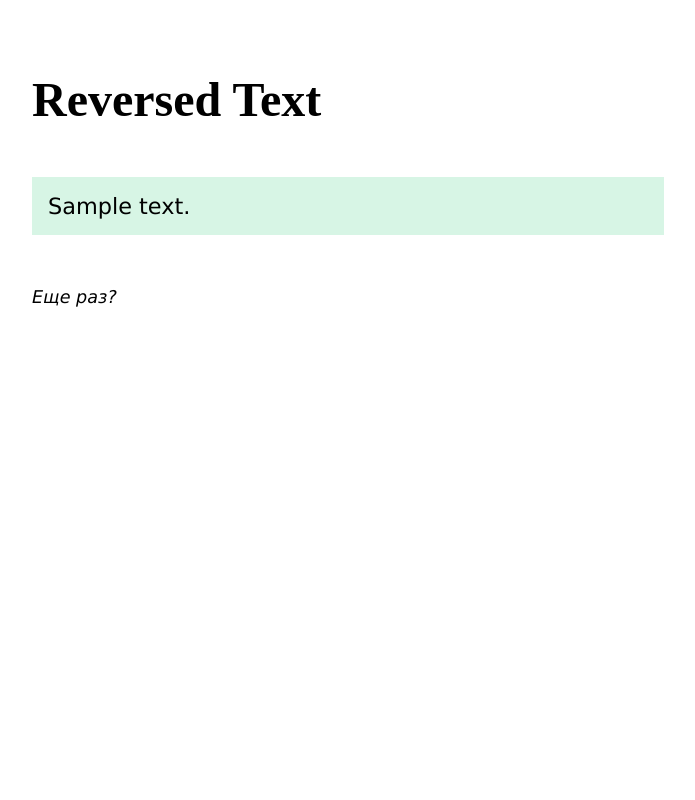
After one commit to yurajp/viceversa-project, a Django app: template templates/reverse.html in a window 1280 px wide. The commit adds this page. Shown: the whole page, without its empty margins (104-799 px from the left). Run offline with Django 3.2, Linux system fonts and the light colour scheme; the template is opened without the code that fills it: most values are stand-ins (such as "Sample title", 1, 10 or a date in 2020).

Commit message:
Final for this Lesson

```diff
--- /dev/null
+++ b/templates/reverse.html
@@ -0,0 +1,31 @@
+<style>
+    body {
+        padding: 5% 10%;
+    }
+    h1 {
+        font-size:3rem;
+    }
+
+    .answer {
+        display:block;
+        width:600px;
+        background: rgb(215, 245, 229);
+        font-family:Verdana, Geneva, Tahoma, sans-serif;
+        font-size: 1.4rem;
+        padding:1rem;
+    }
+    #back {
+        text-decoration: none;
+        color: black;
+        font-family: Verdana, Geneva, Tahoma, sans-serif;
+        font-size: 1.1rem;
+    }
+</style>
+
+<h1> Reversed Text</h1>
+<br>
+<div class='answer'>
+    {{ reverse_text }}
+</div>
+<br><br>
+<p ><a id='back' href="{% url 'home' %}"><i>Еще раз?</i></a></p>
--- a/viceversa/urls.py
+++ b/viceversa/urls.py
@@ -19,5 +19,6 @@ from . import views
 
 urlpatterns = [
     path('admin/', admin.site.urls),
-    path('', views.home),
+    path('', views.home, name="home"),
+    path('reverse/', views.reverse, name='reverse')
 ]
--- a/viceversa/views.py
+++ b/viceversa/views.py
@@ -3,3 +3,8 @@ from django.shortcuts import render
 
 def home(request):
     return render(request, 'home.html')
+
+
+def reverse(request):
+    reverse_text = request.GET['usertext'][::-1]
+    return render(request, 'reverse.html', {'reverse_text': reverse_text})
```
Also changed, not shown: templates/home.html (+6 -3 lines).
